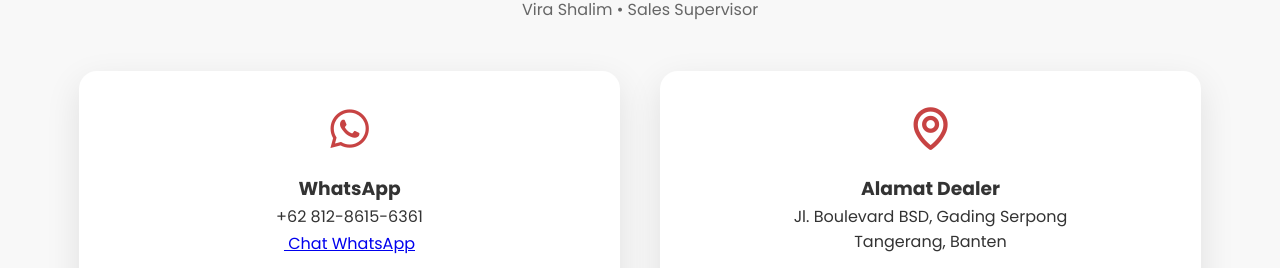
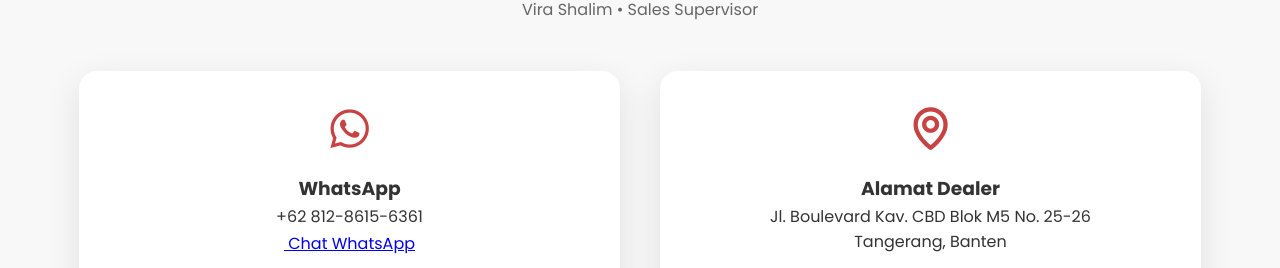
Before and after one commit to Vira-promosuzukigadingserpong/suzukitangerang, a plain HTML site: page index.html in a window 1280 px wide. Shown: the part 2742-3010 px from the top of the page. Drawn offline with nearby package versions, Linux system fonts and the light colour scheme; grey boxes are pictures that could not be loaded.

Commit message:
Update index.html

```diff
--- a/index.html
+++ b/index.html
@@ -350,11 +350,11 @@
                 <div class="contact__item">
                     <i class='bx bxl-whatsapp'></i><h3>WhatsApp</h3><p>+62 812-8615-6361</p>
                     <a href="https://wa.me/6281286156361?text=Halo%20Kak%20Vira,%20saya%20mau%20info%20promo%20Suzuki%20Tangerang%202025" target="_blank" style="padding: 10px; border-radius: 12px;" class="btn-contact"><i class='bx '></i> Chat WhatsApp</a>
-                    <br><br><i class='bx bx-phone'></i><h3>Telepon</h3><p>(021) 5575-1888</p>
+                    <br><br><i class='bx bx-phone'></i><h3>Telepon</h3><p>(021) 29673311</p>
                     <a href="tel:+622155751888" class="btn-contact btn--secondary">Telepon Sekarang</a>
                 </div>
                 <div class="contact__item">
-                    <i class='bx bx-map'></i><h3>Alamat Dealer</h3><p>Jl. Boulevard BSD, Gading Serpong<br>Tangerang, Banten</p>
+                    <i class='bx bx-map'></i><h3>Alamat Dealer</h3><p>Jl. Boulevard Kav. CBD Blok M5 No. 25-26<br>Tangerang, Banten</p>
                     <iframe src="https://www.google.com/maps/embed?pb=!1m18!1m12!1m3!1d3966.1126276447703!2d106.62341611088976!3d-6.248886861159965!2m3!1f0!2f0!3f0!3m2!1i1024!2i768!4f13.1!3m3!1m2!1s0x2e69fda7b1c8865b%3A0xf1658856605e68eb!2sSuzuki%20Gading%20Serpong!5e0!3m2!1sid!2sid!4v1762753216265!5m2!1sid!2sid" width="100%" height="250" style="border:0;border-radius:12px;margin-top:15px;" allowfullscreen="" loading="lazy"></iframe>
                 </div>
             </div>
```
